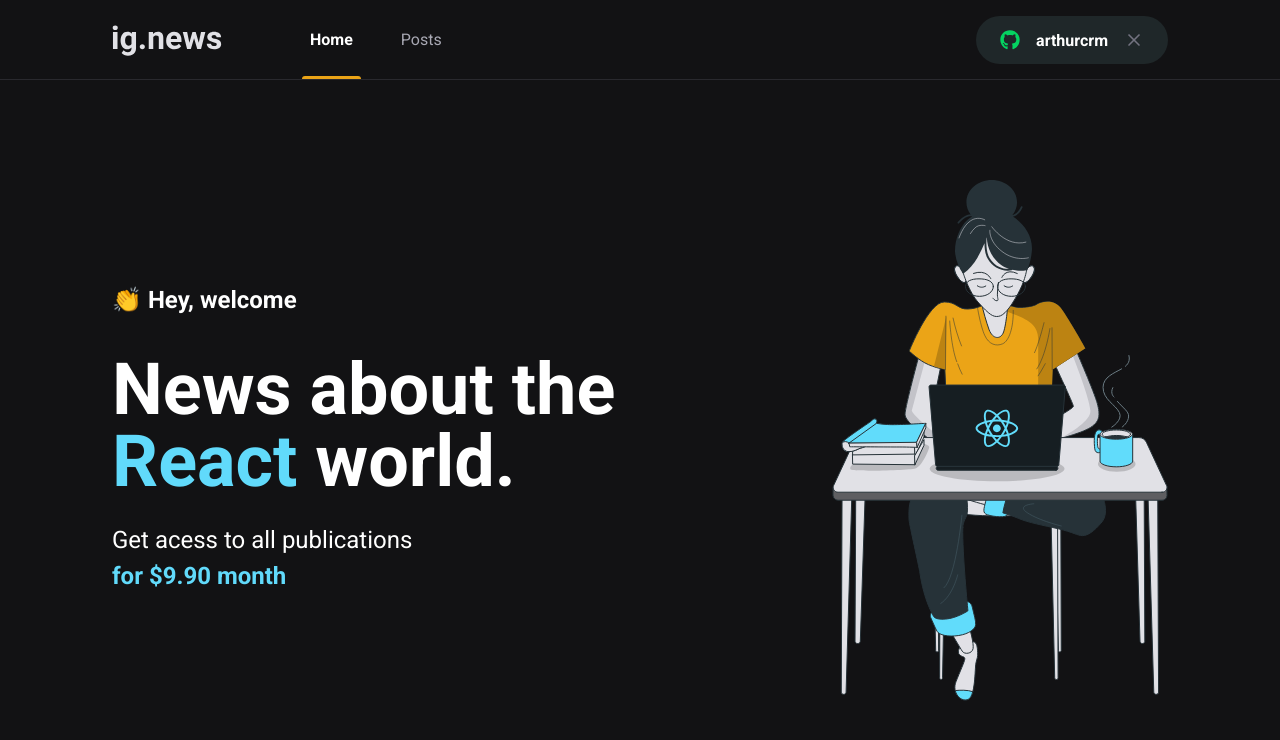
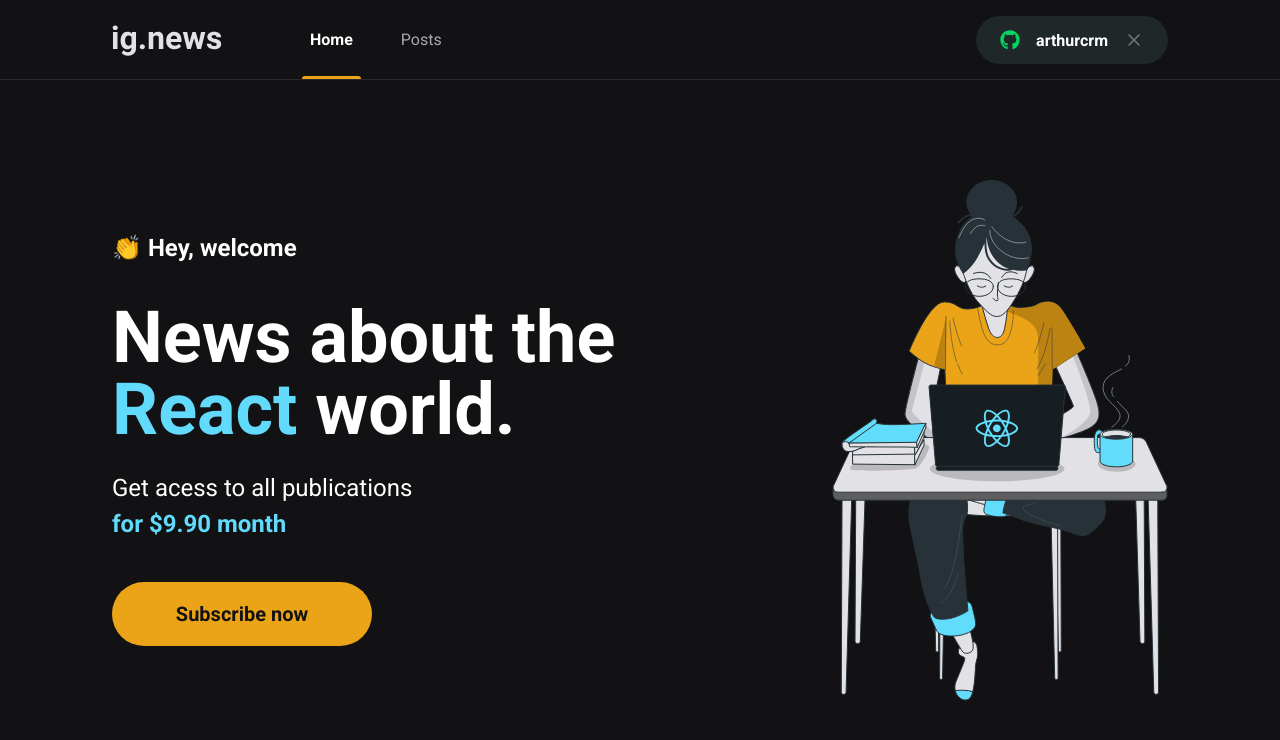
Before and after one commit to arthurcrm/ignews_ignite, a Next.js app: page / in a window 1280 px wide. Shown: the top 740 px of the page. Built offline with nearby package versions, Linux system fonts and the light colour scheme.

Commit message:
Create: Subscribe Button

```diff
--- /dev/null
+++ b/src/components/SubscribeButton/index.tsx
@@ -0,0 +1,9 @@
+import styles from "./styles.module.scss";
+
+export function SubscribeButton() {
+  return (
+    <button type="button" className={styles.subscribeButton}>
+      Subscribe now
+    </button>
+  );
+}
--- /dev/null
+++ b/src/components/SubscribeButton/styles.module.scss
@@ -0,0 +1,20 @@
+.subscribeButton {
+  height: 4rem;
+  width: 260px;
+  border: 0;
+  border-radius: 2rem;
+  background: var(--yellow-500);
+  color: var(--gray-900);
+  font-size: 1.25rem;
+  font-weight: bold;
+
+  display: flex;
+  align-items: center;
+  justify-content: center;
+
+  transition: filter 0.3s;
+
+  &:hover {
+    filter: brightness(0.8);
+  }
+}
--- a/src/pages/home.module.scss
+++ b/src/pages/home.module.scss
@@ -38,4 +38,8 @@
       font-weight: bold;
     }
   }
+
+  button {
+    margin-top: 2.5rem;
+  }
 }
--- a/src/pages/index.tsx
+++ b/src/pages/index.tsx
@@ -1,4 +1,5 @@
 import Head from "next/head";
+import { SubscribeButton } from "../components/SubscribeButton";
 
 import styles from "./home.module.scss";
 
@@ -18,6 +19,7 @@
             Get acess to all publications <br />
             <span>for $9.90 month</span>
           </p>
+          <SubscribeButton />
         </section>
 
         <img src="/images/avatar.svg" alt="Coding" />
```
